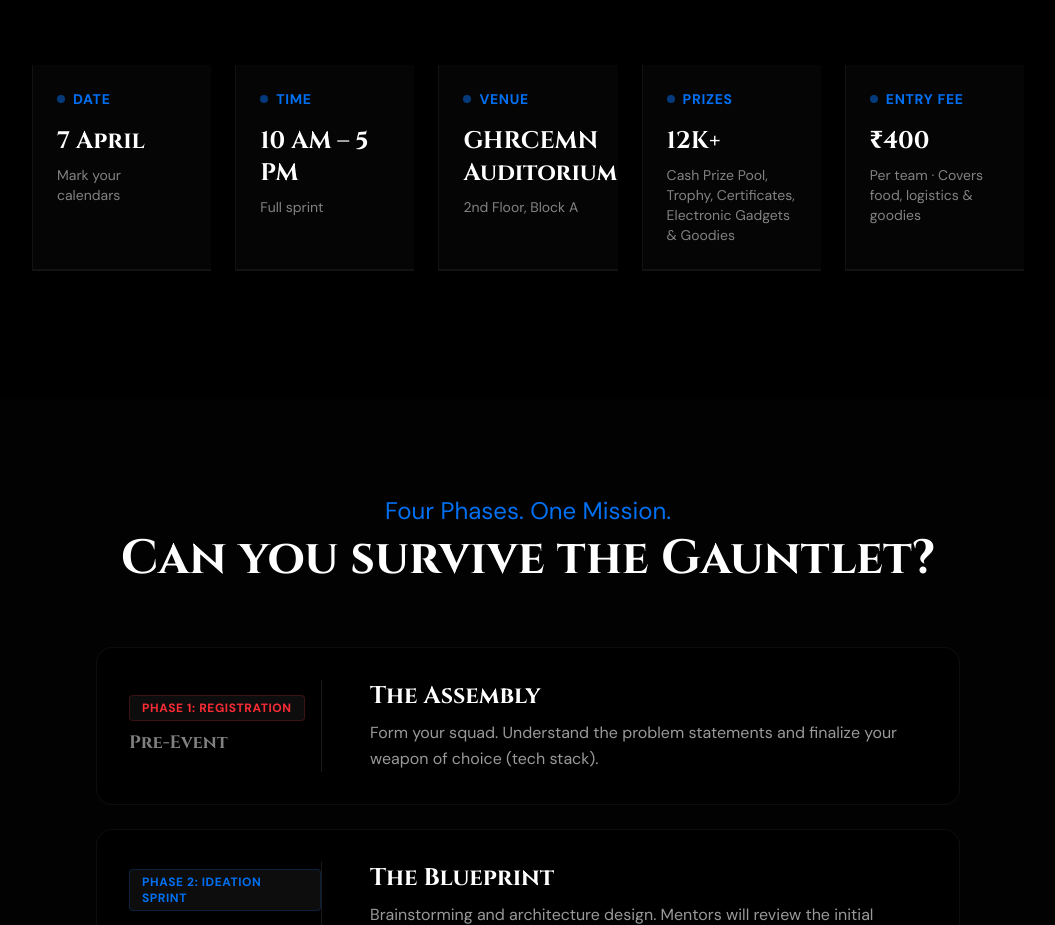
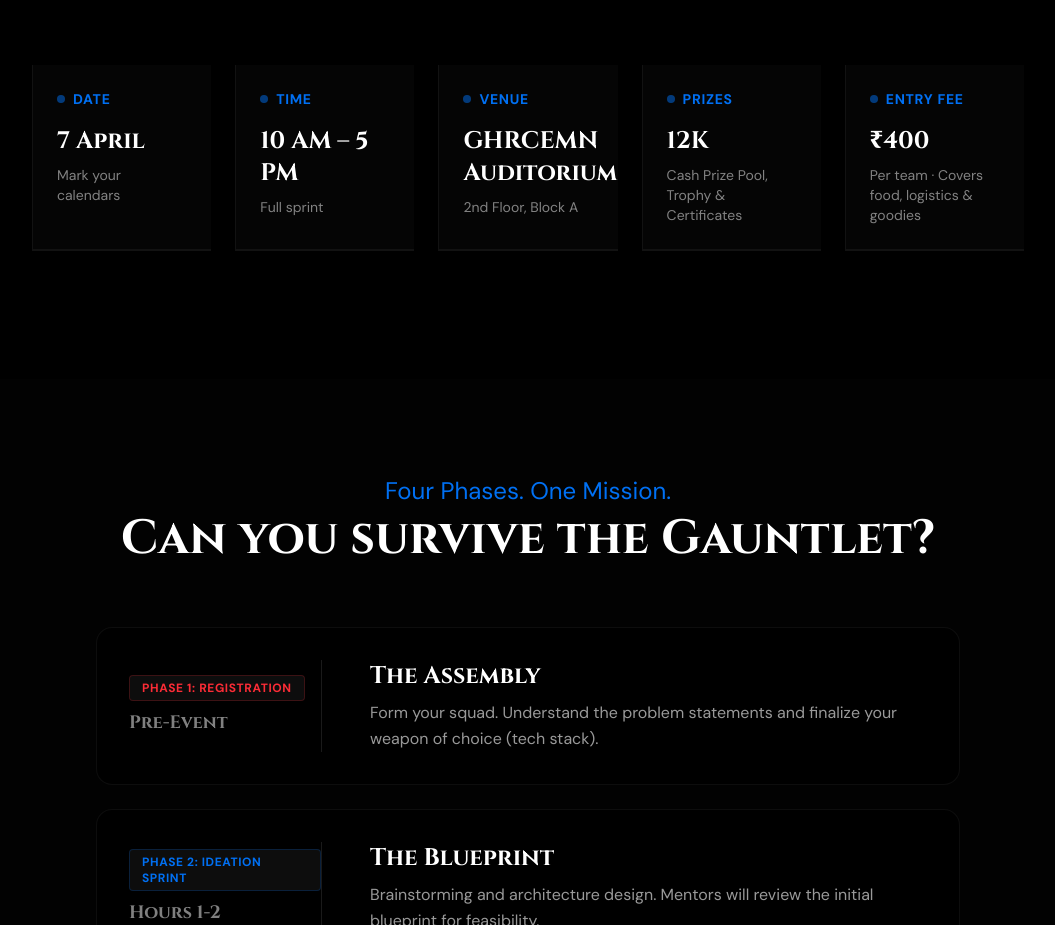
Before and after one commit to Omkar2240/cih-2.0, a Next.js app: page / in a window 1280 px wide. Shown: the part 1600-2525 px from the top of the page, without its empty margins (112-1167 px from the left). Built offline with nearby package versions, Linux system fonts and the light colour scheme.

Commit message:
Refine prize description in EventDetails
Updated prize details in EventDetails component.

```diff
--- a/src/components/sections/EventDetails.tsx
+++ b/src/components/sections/EventDetails.tsx
@@ -69,8 +69,8 @@ export function EventDetails() {
           />
           <DetailCard
             title="Prizes"
-            value="12K+"
-            desc="Cash Prize Pool, Trophy, Certificates, Electronic Gadgets & Goodies"
+            value="12K"
+            desc="Cash Prize Pool, Trophy & Certificates"
             delay={0.4}
           />
           <DetailCard
```
